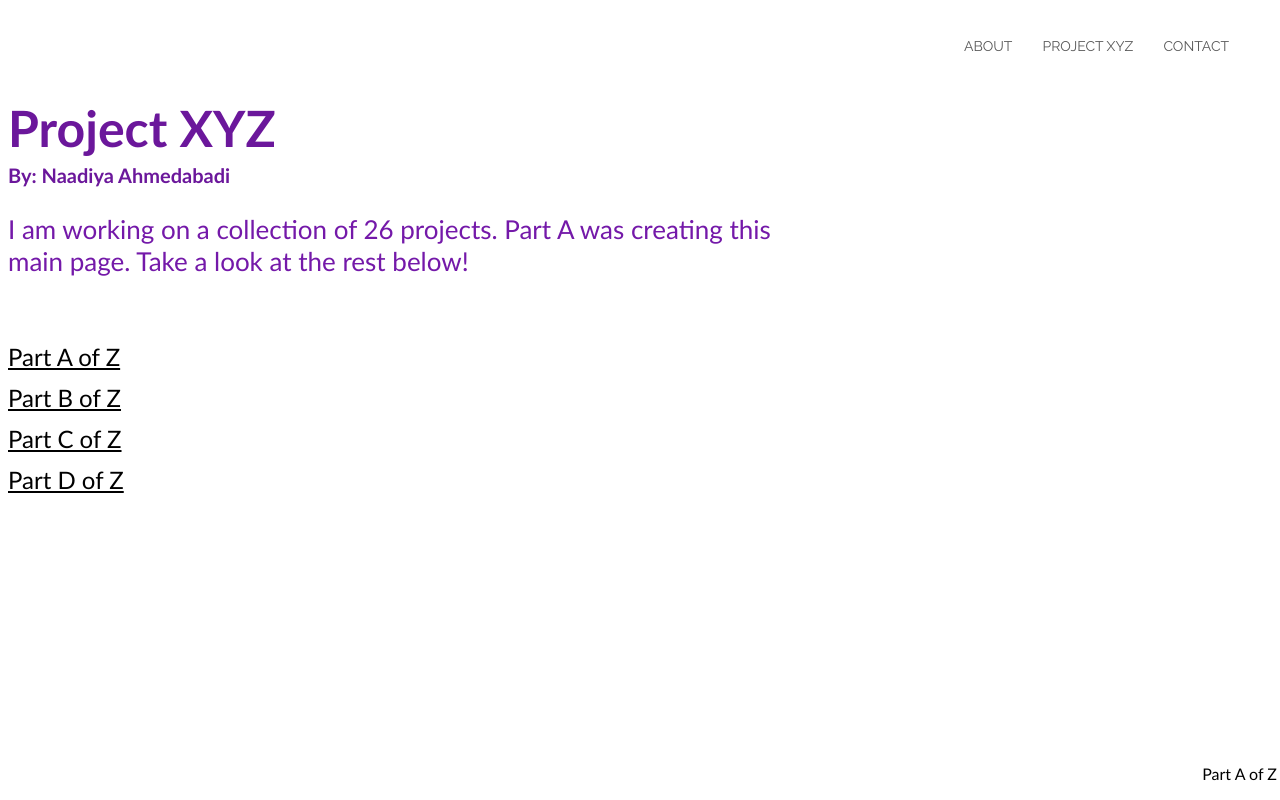
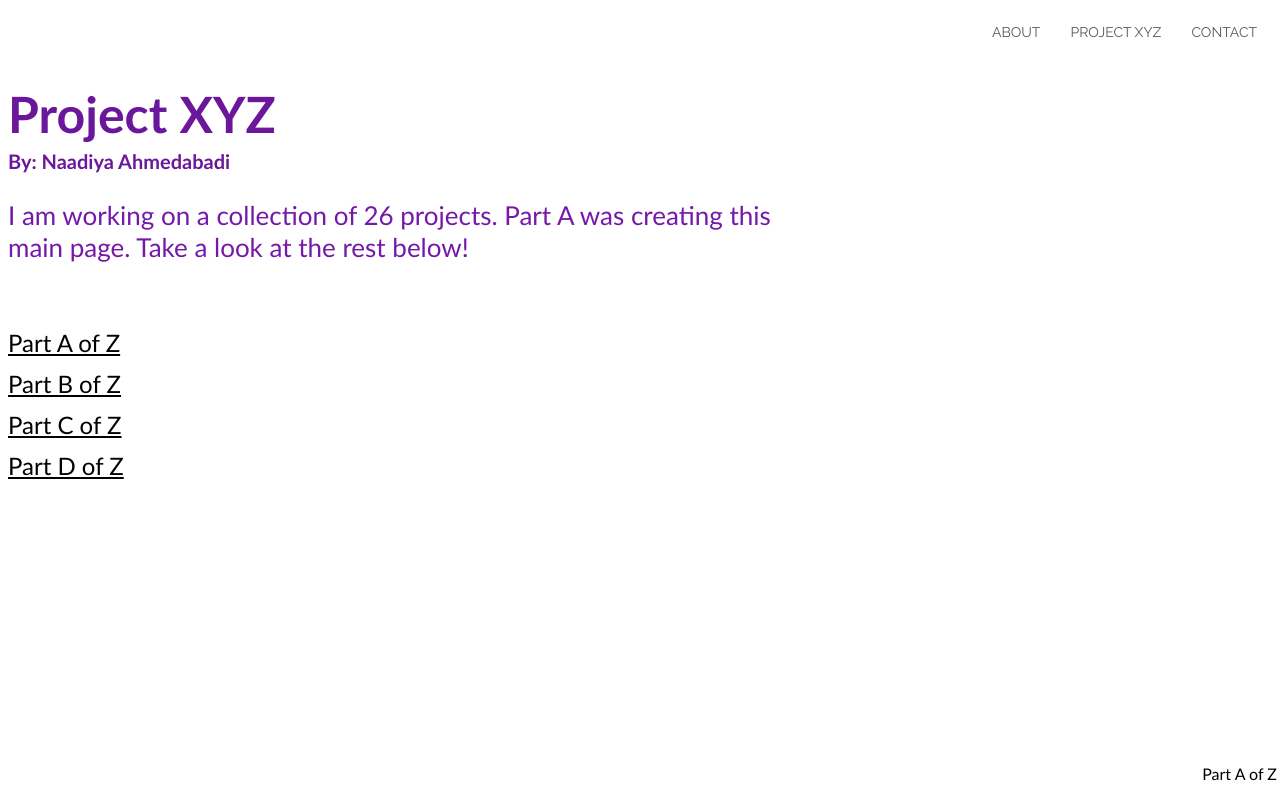
Before and after one commit to naadiya-a/naadiya.xyz, a plain HTML site: page Project XYZ/index.html in a window 1280 px wide. Drawn offline with Linux system fonts and the light colour scheme.

Commit message:
nav bar formatting no margin

```diff
--- a/Project XYZ/css/projectXYZ.css
+++ b/Project XYZ/css/projectXYZ.css
@@ -19,8 +19,8 @@
 
 nav ul {
   font-family: "Raleway", sans-serif;
-  margin: 2em;
-  margin-bottom: 0.75em;
+  /* margin: 2em; */
+  /* margin-bottom: 0.75em; */
   display: flex;
   flex-wrap: wrap;
   justify-content: flex-end;
```
